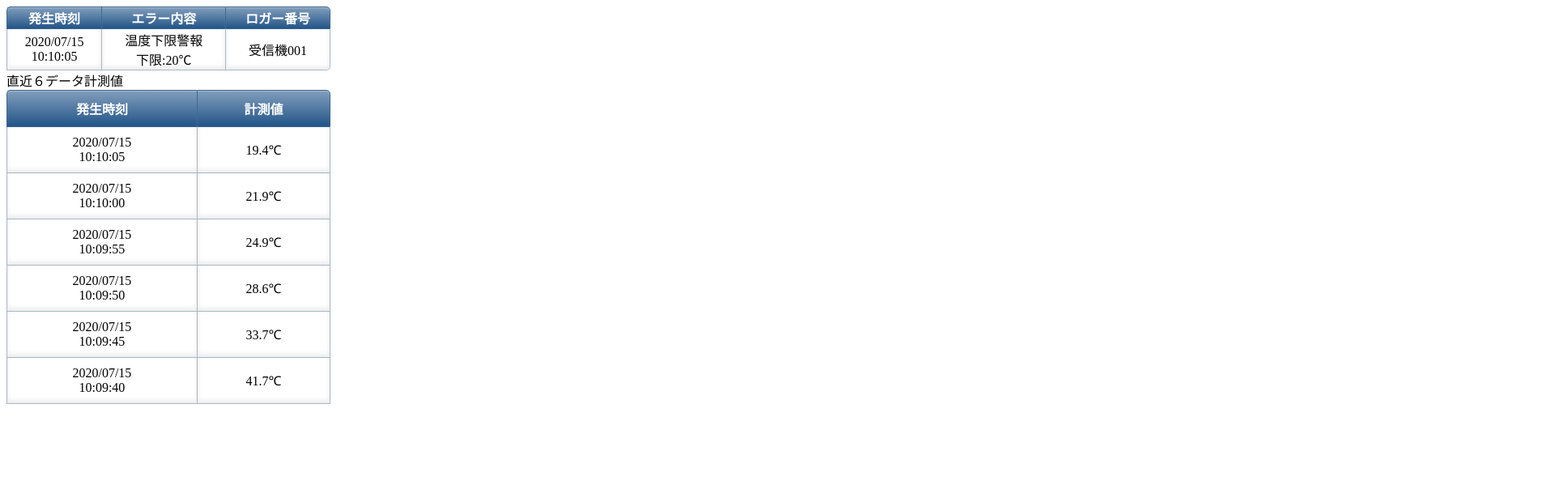
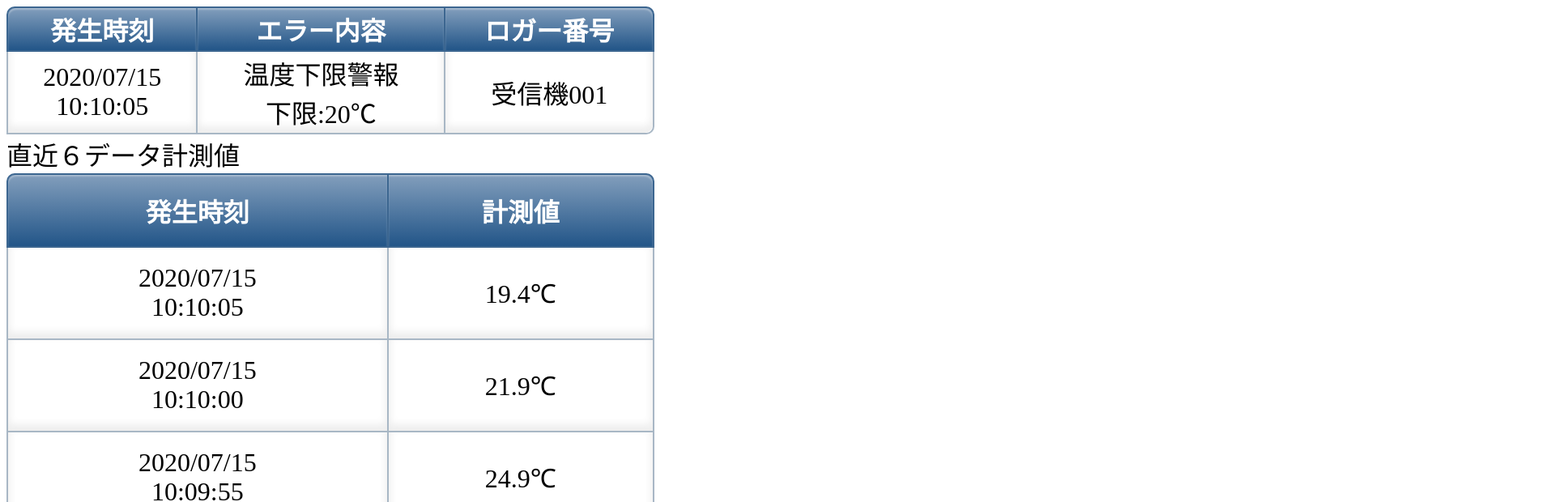
Before and after one commit to whoshi/linenofify, a plain HTML site: page index.html in a window 1280 px wide. Shown: the top 620 px of the page at 81% size, 1920 px wide, since content can reach past the window. Drawn offline with Linux system fonts and the light colour scheme.

Commit message:
Update logger.css

```diff
--- a/logger.css
+++ b/logger.css
@@ -1,3 +1,7 @@
+body {
+   transform: scale(2.0);
+   transform-Origin: 0 0;
+}
 table.alert{
   width: 400px;
   height: 50px;
```
